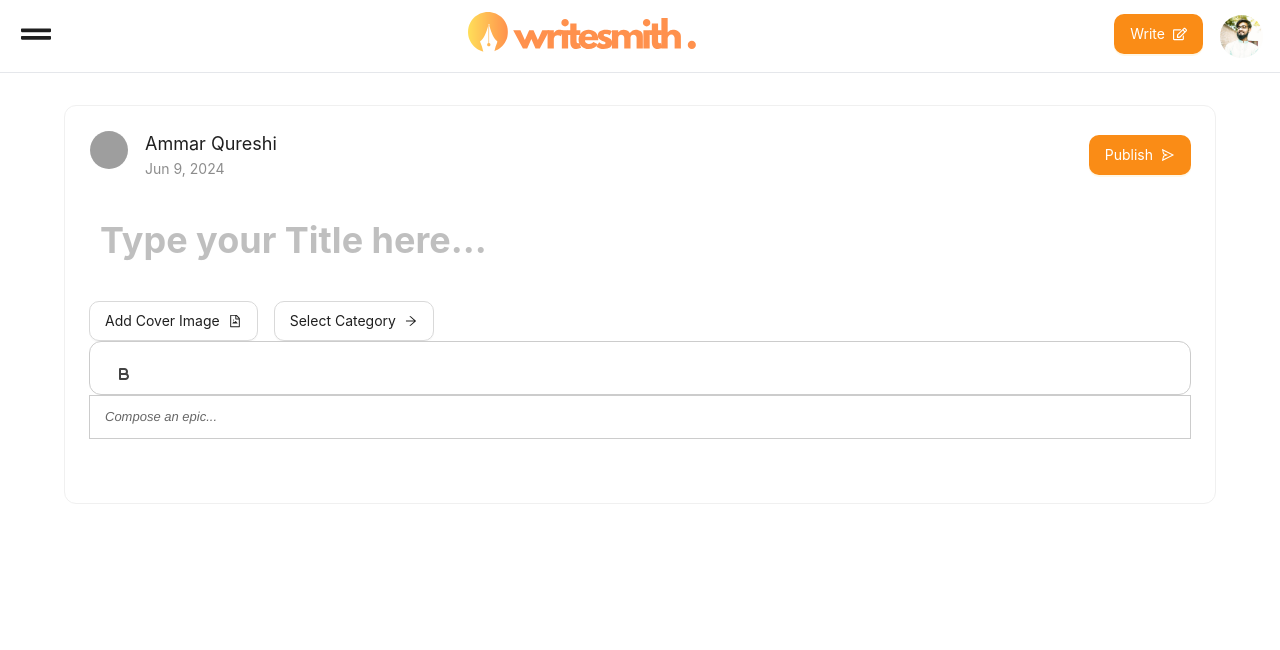
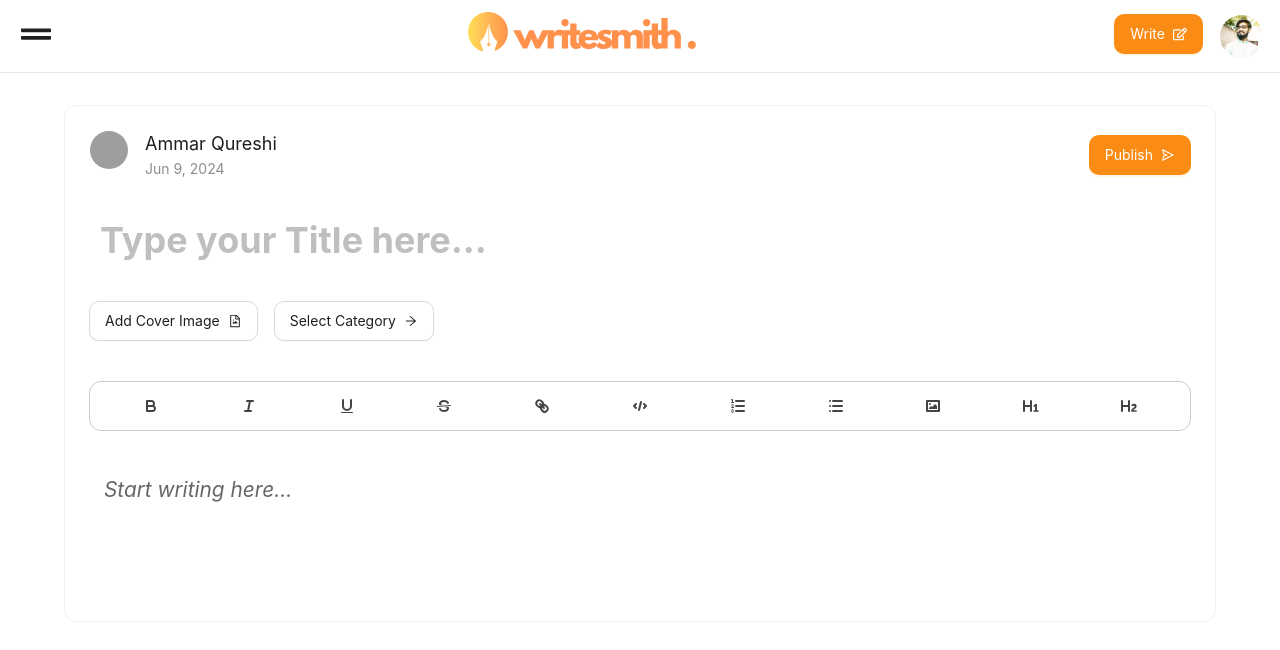
Before and after one commit to ammarrqureshi/writesmith, a React (Vite) app in the folder client/: page /write in a window 1280 px wide. Shown: the top 650 px of the page. Built offline with nearby package versions, Linux system fonts and the light colour scheme; grey boxes are pictures that could not be loaded.

Commit message:
toolbar fixed

```diff
--- a/client/src/index.css
+++ b/client/src/index.css
@@ -1,28 +1,34 @@
 @tailwind base;
 @tailwind components;
 @tailwind utilities;
-
 
 :root {
   font-synthesis: none;
   text-rendering: optimizeLegibility;
   -webkit-font-smoothing: antialiased;
   -moz-osx-font-smoothing: grayscale;
-
 }
 
 .icon-small {
-width: 1em;
+  width: 1em;
 }
 
-#blog-body a{
+#blog-body a {
   color: blue;
 }
 
-#blog-body h1{
+#blog-body h1 {
   font-size: 2rem;
   font-weight: 700;
 }
-#blog-body a{
+#blog-body a {
   color: blue;
 }
+
+.ql-container.ql-snow {
+  font-family: inherit;
+  border: none;
+  outline: none;
+  font-size: 1.3rem;
+  font-style: normal;
+}
--- a/client/src/pages/WritePost/Editor.tsx
+++ b/client/src/pages/WritePost/Editor.tsx
@@ -1,6 +1,7 @@
 import { Button, Card } from "antd";
 import { useState } from "react";
-import ReactQuill from "react-quill";
+import { AiOutlineAlert } from "react-icons/ai";
+import ReactQuill, { Quill } from "react-quill";
 import "react-quill/dist/quill.snow.css";
 
 export const Editor = () => {
@@ -10,15 +11,33 @@ export const Editor = () => {
     },
     theme: "snow",
 
-    placeholder: "Compose an epic...",
+    placeholder: "Start writing here...",
   };
   const [content, setContent] = useState("");
   console.log(content);
 
   return (
-    <div>
-      <Card size="small" padding={0}id="toolbar" className="">
-        <Button style={{ color: "red" }} className="ql-bold " type="text" />
+    <div className=" my-10 flex flex-col gap-8 relative">
+      <Card
+        size="small"
+        style={{ padding: 0}}
+        id="toolbar"
+        className="sticky top-5 bg-white z-50"
+      >
+        <div className="flex justify-around w-full">
+          <Button className="ql-bold " type="text"></Button>
+          <Button className="ql-italic" type="text"></Button>
+          <Button className="ql-underline " type="text"></Button>
+          <Button className="ql-strike " type="text"></Button>
+          <Button className="ql-link " type="text"></Button>
+          <Button className="ql-code-block " type="text"></Button>
+
+          <Button className="ql-list " value="ordered" type="text"></Button>
+          <Button className="ql-list " value="bullet" type="text"></Button>
+          <Button className="ql-image " type="text"></Button>
+          <Button className="ql-header " value="1" type="text"></Button>
+          <Button className="ql-header " value="2" type="text"></Button>
+        </div>
       </Card>
       <ReactQuill {...quill_options} value={content} onChange={setContent} />
     </div>
```
